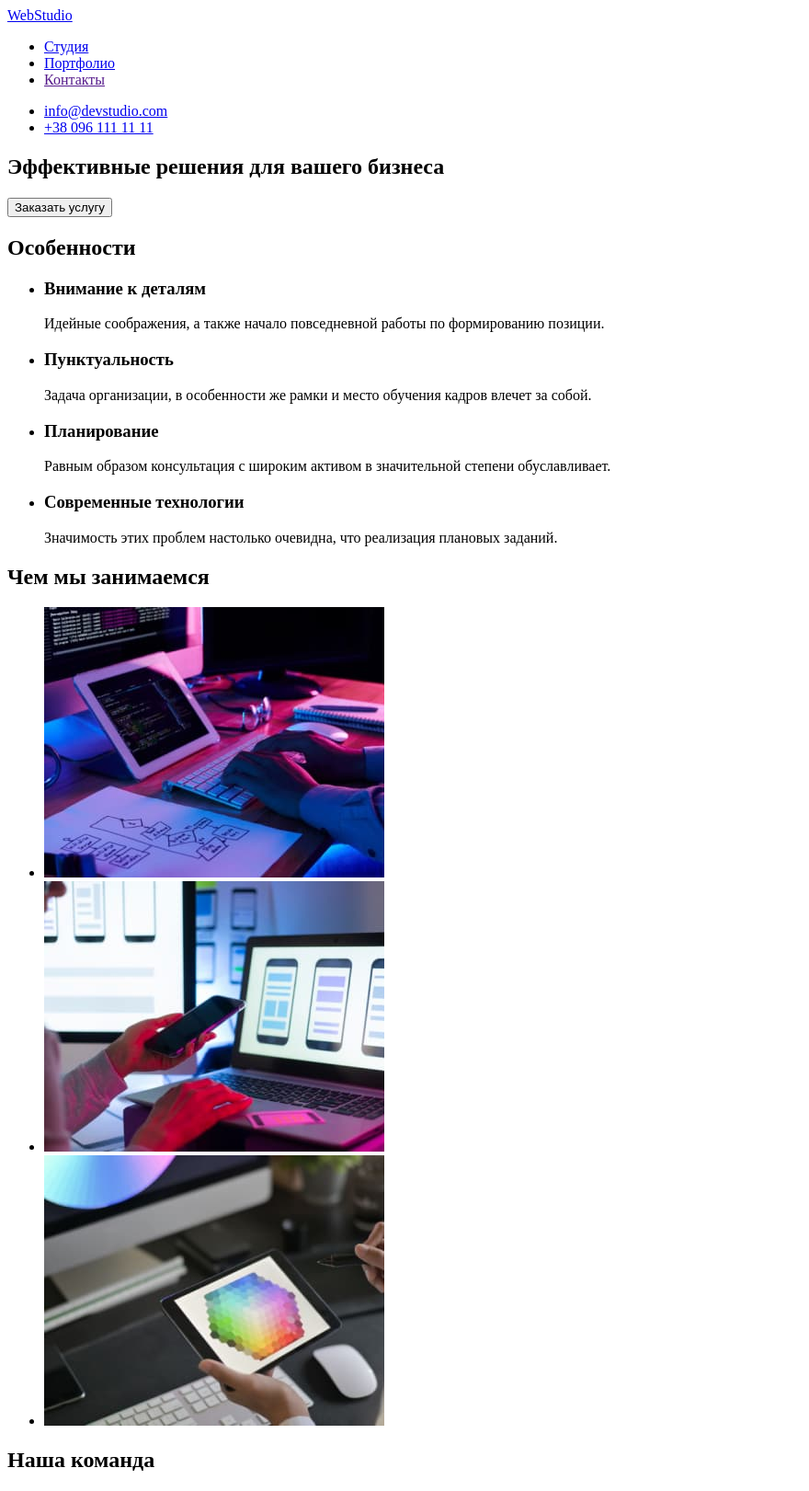
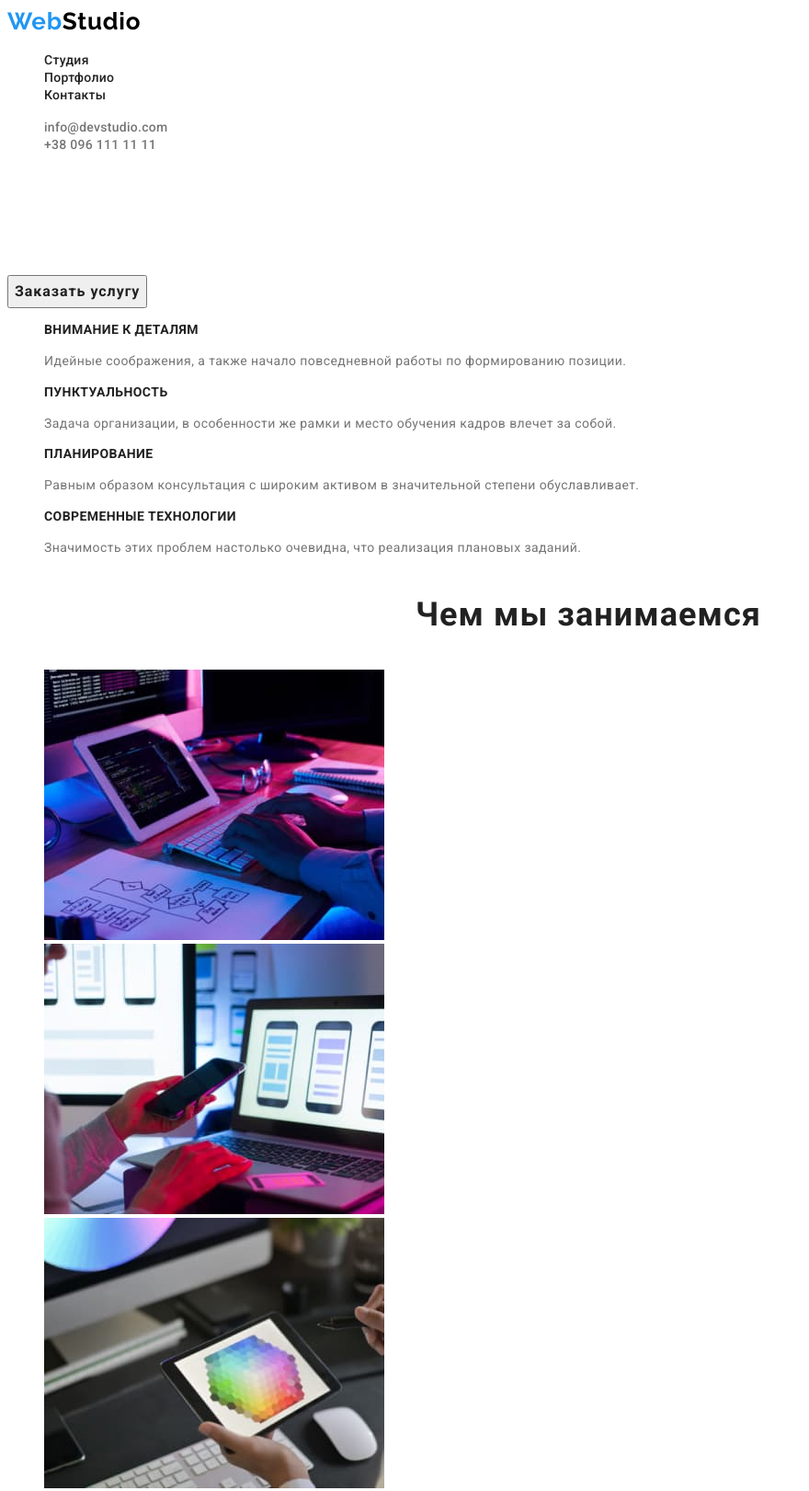
Before and after one commit to valeriisurdolenko/goit-markup-hw-02, a plain HTML site: page index.htm in a window 1280 px wide. Shown: the top 1621 px of the page at 92% size, without its empty margins (0-880 px from the left). Drawn offline with Linux system fonts and the light colour scheme.

Commit message:
дз2
правка классов и работа в CCS

```diff
--- a/css/stile.css
+++ b/css/stile.css
@@ -0,0 +1,205 @@
+:root {
+  --main-title-color: #ffffff;
+  --second-title-color: #212121;
+  --first-text-color: #757575;
+  --second-text-color: #ffffff;
+  --third-text-color: rgba(255, 255, 255, 0.6);
+  --first-button-color: #ffffff;
+  --second-button-color: #212121;
+  --header-text-color: #212121;
+  --accent-color: #2196f3;
+}
+
+body {
+  font-family: "Roboto", sans-serif;
+  color: var(--second-title-color);
+}
+
+.list {
+  list-style: none;
+}
+
+.link {
+  text-decoration: none;
+}
+/* HEADER */
+.header-link {
+  font-weight: 500;
+  font-size: 14px;
+  line-height: 1.14;
+  letter-spacing: 0.02em;
+  color: var(--header-text-color);
+}
+
+.header-link:hover,
+.header-link:focus {
+  color: var(--accent-color);
+}
+
+.headet-link-two {
+  font-weight: 500;
+  font-size: 14px;
+  line-height: 1.14;
+  letter-spacing: 0.02em;
+  color: var(--first-text-color);
+}
+
+.headet-link-two:hover,
+.headet-link-two:focus {
+  color: var(--accent-color);
+}
+
+.header-logo {
+  font-family: Raleway;
+  font-weight: 700;
+  font-size: 26px;
+  line-height: 1.19;
+  letter-spacing: 0.03em;
+  color: #000000;
+}
+
+.logo {
+  color: var(--accent-color);
+}
+
+/* HERO */
+
+.hero-title {
+  font-weight: 900;
+  font-size: 44px;
+  line-height: 1.36;
+  text-align: center;
+  letter-spacing: 0.06em;
+  text-transform: uppercase;
+  color: var(--main-title-color);
+}
+
+.hero-btn {
+  cursor: pointer;
+  font-family: inherit;
+  font-weight: 700;
+  font-size: 16px;
+  line-height: 1.87;
+  display: flex;
+  align-items: center;
+  text-align: center;
+  letter-spacing: 0.06em;
+  color: var(--second-button-color);
+}
+
+.hero-btn:hover,
+.hero-btn:focus {
+  color: var(--accent-color);
+  color: var(--first-button-color);
+}
+
+/* PECULIARITIES */
+.visually-hidden {
+  position: absolute;
+  white-space: nowrap;
+  width: 1px;
+  height: 1px;
+  overflow: hidden;
+  border: 0;
+  padding: 0;
+  clip: rect(0 0 0 0);
+  clip-path: inset(50%);
+  margin: -1px;
+}
+
+.peculiarities-title {
+  font-weight: 700;
+  font-size: 14px;
+  line-height: 1.14;
+  letter-spacing: 0.03em;
+  text-transform: uppercase;
+  color: var(--second-title-color);
+}
+
+.peculiarities-text {
+  font-weight: 400;
+  font-size: 14px;
+  line-height: 1.71;
+  letter-spacing: 0.03em;
+  color: var(--first-text-color);
+}
+
+/* WORK */
+.work-title {
+  font-weight: 700;
+  font-size: 36px;
+  line-height: 1.67;
+  text-align: center;
+  letter-spacing: 0.03em;
+  color: var(--second-title-color);
+}
+
+/* TEAM */
+.team-title {
+  font-weight: 700;
+  font-size: 36px;
+  line-height: 1.67;
+  text-align: center;
+  letter-spacing: 0.03em;
+  color: var(--second-title-color);
+}
+
+.team-name {
+  font-weight: 500;
+  font-size: 16px;
+  line-height: 1.19;
+  text-align: center;
+  letter-spacing: 0.03em;
+  color: var(--second-title-color);
+}
+.team-text {
+  font-size: 16px;
+  line-height: 1.19x;
+  text-align: center;
+  letter-spacing: 0.03em;
+  color: var(--first-text-color);
+}
+/* FOOTER */
+.footer-logo {
+  font-weight: 700;
+  font-size: 26px;
+  line-height: 1.19;
+  letter-spacing: 0.03em;
+  color: var(--second-text-color);
+}
+.address-link {
+  font-size: 14px;
+  line-height: 1.71;
+  letter-spacing: 0.03em;
+  color: var(--second-text-color);
+}
+
+/* PORTFOLIO */
+.filter-btn:hover,
+.filter-btn:focus {
+  color: var(--accent-color);
+  color: var(--first-button-color);
+}
+.filter-btn {
+  cursor: pointer;
+  font-family: inherit;
+  font-weight: 500;
+  font-size: 16px;
+  line-height: 1.62;
+  text-align: center;
+  letter-spacing: 0.03em;
+  color: var(--second-button-color);
+}
+.project-title {
+  font-weight: 700;
+  font-size: 18px;
+  line-height: 2;
+  letter-spacing: 0.06em;
+  color: var(--second-title-color);
+}
+.project-text {
+  font-size: 16px;
+  line-height: 1.87;
+  letter-spacing: 0.03em;
+  color: var(--first-text-color);
+}
--- a/index.htm
+++ b/index.htm
@@ -16,21 +16,21 @@
 <body>
     <!-- Шапка -->
     <header class="header">
-        <nav>
-            <a href="./index.htm" lang="en">
-                WebStudio
+        <nav class="header-havigation">
+            <a class="header-logo link" href="./index.htm" lang="en">
+                <span class="logo">Web</span>Studio
             </a>
 
-            <ul class="header-list">
-                <li class="header-link"><a href="./index.htm">Студия</a></li>
-                <li class="header-link"><a href="./portfolio.html">Портфолио</a></li>
-                <li class="header-link"><a href="">Контакты</a></li>
+            <ul class="header-list list">
+                <li class="header-item"><a class="header-link link" href="./index.htm">Студия</a></li>
+                <li class="header-item"><a class="header-link link" href="./portfolio.html">Портфолио</a></li>
+                <li class="header-item"><a class="header-link link" href="">Контакты</a></li>
             </ul>
         </nav>
 
-        <ul>
-            <li><a href="mailto:info@devstudio.com">info@devstudio.com</a></li>
-            <li><a href="tel:+380961111111">+38 096 111 11 11</a></li>
+        <ul class="headet-list-two ">
+            <li class="headet-item-two list"><a class="headet-link-two link" href="mailto:info@devstudio.com">info@devstudio.com</a></li>
+            <li class="headet-item-two list"><a class="headet-link-two link" href="tel:+380961111111">+38 096 111 11 11</a></li>
         </ul>
     </header>
     <!-- Контент -->
@@ -39,27 +39,27 @@
         <div class="hero">
             <section class="hero-section">
                 <h1 class="hero-title">Эффективные решения для вашего бизнеса</h1>
-                <button class="hero-button" type="button">Заказать услугу</button>
+                <button class="hero-btn" type="button">Заказать услугу</button>
             </section>
         </div>
         <!-- Особености -->
         <section class="peculiarities-section">
-            <h2 class="peculiarities-title">Особенности</h2>
-            <ul class="peculiarities-list">
-                <li class="peculiarities-link">
-                    <h3 class="peculiarities-title-two">Внимание к деталям</h3>
+            <h2 class="visually-hidden">Особенности</h2>
+            <ul class="peculiarities-list list">
+                <li class="peculiarities-item">
+                    <h3 class="peculiarities-title">Внимание к деталям</h3>
                     <p class="peculiarities-text">Идейные соображения, а также начало повседневной работы по формированию позиции.</p>
                 </li>
-                <li class="peculiarities-link">
-                    <h3 class="peculiarities-title-two">Пунктуальность</h3>
+                <li class="peculiarities-item">
+                    <h3 class="peculiarities-title">Пунктуальность</h3>
                     <p class="peculiarities-text">Задача организации, в особенности же рамки и место обучения кадров влечет за собой.</p>
                 </li>
-                <li class="peculiarities-link">
-                    <h3 class="peculiarities-title-two">Планирование</h3>
+                <li class="peculiarities-item">
+                    <h3 class="peculiarities-title">Планирование</h3>
                     <p class="peculiarities-text">Равным образом консультация с широким активом в значительной степени обуславливает.</p>
                 </li>
-                <li class="peculiarities-link">
-                    <h3 class="peculiarities-title-two">Современные технологии</h3>
+                <li class="peculiarities-item">
+                    <h3 class="peculiarities-title">Современные технологии</h3>
                     <p class="peculiarities-text">Значимость этих проблем настолько очевидна, что реализация плановых заданий.</p>
                 </li>
             </ul>
@@ -68,32 +68,32 @@
         <section class="work-section">
 
             <h2 class="work-title">Чем мы занимаемся</h2>
-            <ul class="work-list">
-                <li class="work-link"><img src="./img/study-img/img.jpg" alt="Програпирование" width="370"></li>
-                <li class="work-link"><img src="./img/study-img/img1.jpg" alt="Настройка" width="370"></li>
-                <li class="work-link"><img src="./img/study-img/img2.jpg" alt="Стилизация" width="370"></li>
+            <ul class="work-list list">
+                <li class="work-item"><img src="./img/study-img/img.jpg" alt="Програпирование" width="370"></li>
+                <li class="work-item"><img src="./img/study-img/img1.jpg" alt="Настройка" width="370"></li>
+                <li class="work-item"><img src="./img/study-img/img2.jpg" alt="Стилизация" width="370"></li>
             </ul>
         </section>
         <!-- Команда -->
         <section class="team-section">
             <h2 class="team-title">Наша команда</h2>
-            <ul class="team-list">
-                <li class="team-link">
+            <ul class="team-list list">
+                <li class="team-item">
                     <img src="./img/study-img/img3.jpg" alt="Фтография Игоря" width="270">
                     <h3 class="team-name">Игорь Демьяненко</h3>
                     <p class="team-text">Product Designer</p>
                 </li>
-                <li class="team-link">
+                <li class="team-item">
                     <img src="./img/study-img/img4.jpg" alt="Фотография Ольги" width="270">
                     <h3 class="team-name">Ольга Репина</h3>
                     <p class="team-text">Frontend Developer</p>
                 </li>
-                <li class="team-link">
+                <li class="team-item">
                     <img src="./img/study-img/img5.jpg" alt="Фотография Николая" width="270">
                     <h3 class="team-name">Николай Тарасов</h3>
                     <p class="team-text">Marketing</p>
                 </li>
-                <li class="team-link">
+                <li class="team-item">
                     <img src="./img/study-img/img6.jpg" alt="Фотография Михаила" width="270">
                     <h3 class="team-name">Михаил Ермаков</h3>
                     <p class="team-text">UI Designer</p>
@@ -104,14 +104,14 @@
     </main>
     <!-- Подвал -->
     <footer class="footer">
-        <a href="/" lang="en">
-            WebStudio
+        <a class="footer-logo link" href="/" lang="en">
+            <span class="logo">Web</span>Studio
         </a>
-        <address class="adress">
-            <ul class="adress-list">
-                <li class="adress-link"><a href="">г. Киев, пр-т Леси Украинки, 26</a></li>
-                <li class="adress-link"><a href="mailto:info@devstudio.com">info@devstudio.com</a></li>
-                <li class="adress-link"><a href="tel:+380961111111">+38 096 111 11 11</a></li>
+        <address class="address">
+            <ul class="address-list list">
+                <li class="address-item"><a class="address-link link" href="">г. Киев, пр-т Леси Украинки, 26</a></li>
+                <li class="address-item"><a class="address-link link" href="mailto:info@devstudio.com">info@devstudio.com</a></li>
+                <li class="address-item"><a class="address-link link" href="tel:+380961111111">+38 096 111 11 11</a></li>
             </ul>
         </address>
     </footer>
```
Also changed, not shown: portfolio.html (+35 -33 lines).
